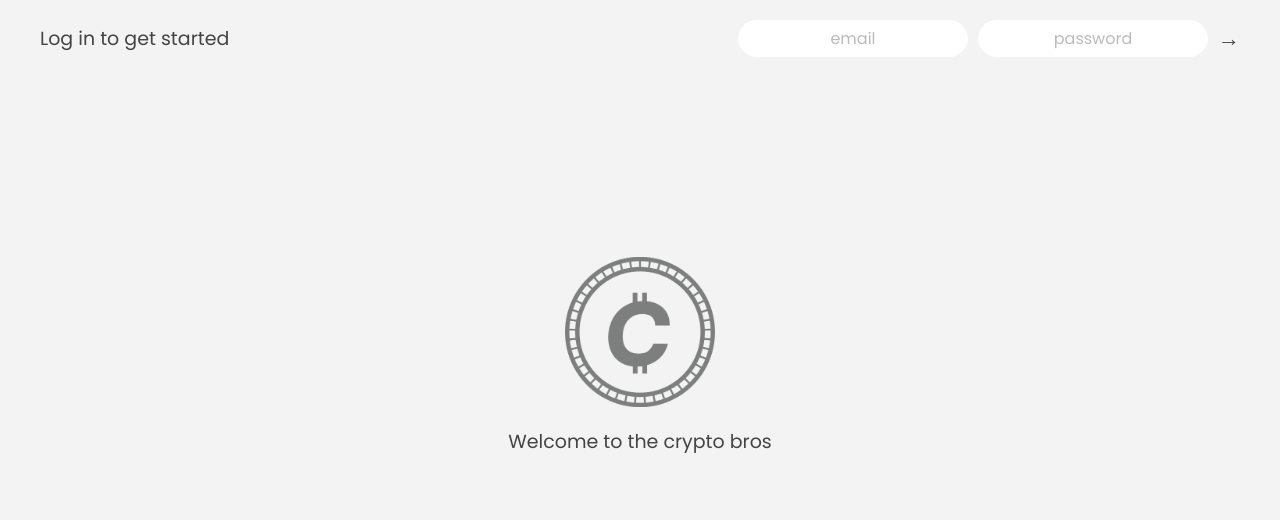
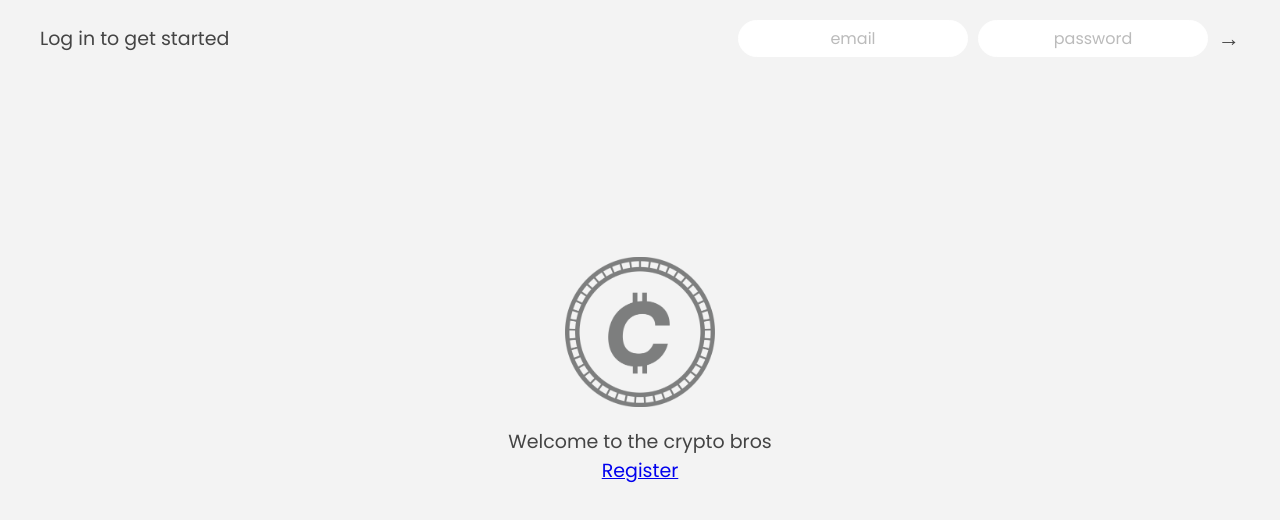
Before and after one commit to mikikralj5/DRS_Crypto_exchange, a React (Create React App) app in the folder frontend/: page / in a window 1280 px wide. Shown: the top 520 px of the page. Built offline with nearby package versions, Linux system fonts and the light colour scheme.

Commit message:
front page done

```diff
--- a/frontend/src/Components/LandingPage.js
+++ b/frontend/src/Components/LandingPage.js
@@ -1,7 +1,7 @@
-import React, { useState, useEffect } from "react";
+import React from "react";
 import LandingNav from "./LandingNav";
-import logo from "../logo.png";
 import coin from "../coin.png";
+import { Link } from "react-router-dom";
 const LandingPage = () => {
   return (
     <div>
@@ -9,6 +9,9 @@
       <div style={{ "text-align": "center", "margin-top": "20rem" }}>
         <img src={coin} alt="Logo" className="logo" />
         <p className="welcome">Welcome to the crypto bros</p>
+        <Link to="/register" className="welcome">
+          Register
+        </Link>
       </div>
     </div>
   );
```
